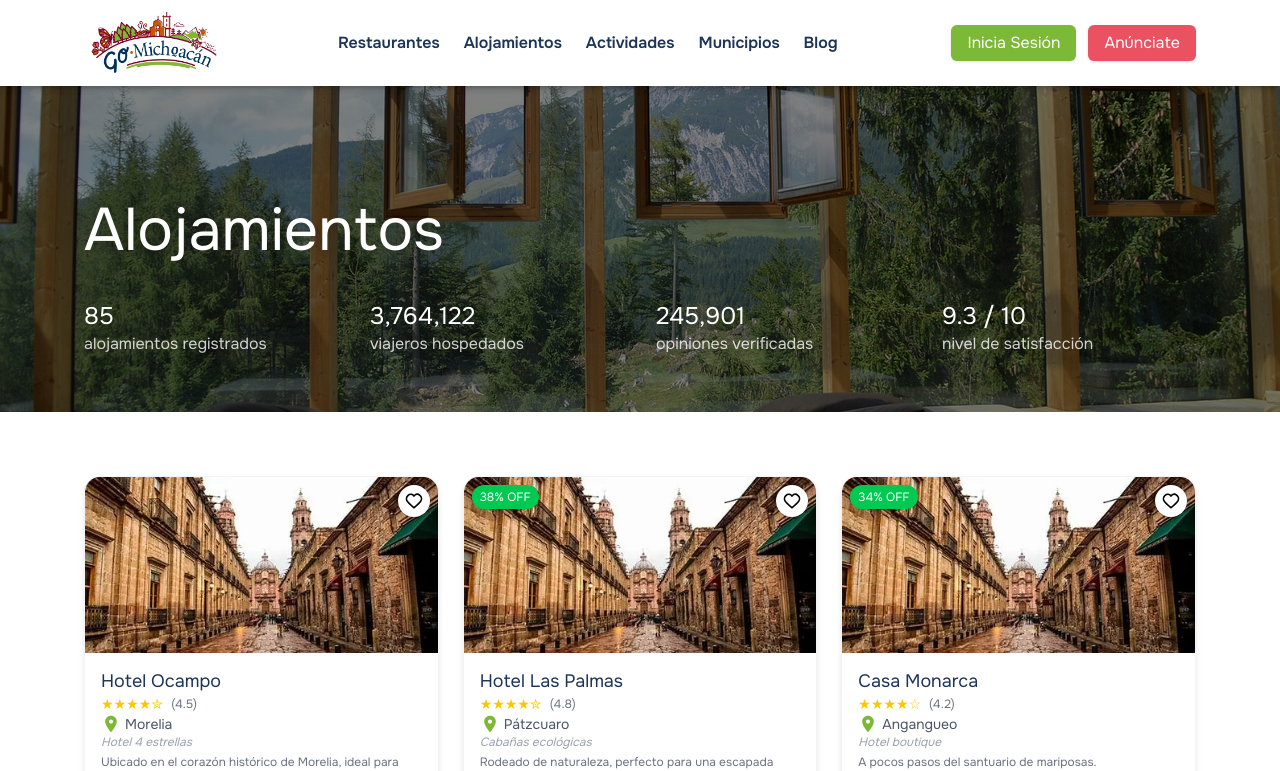
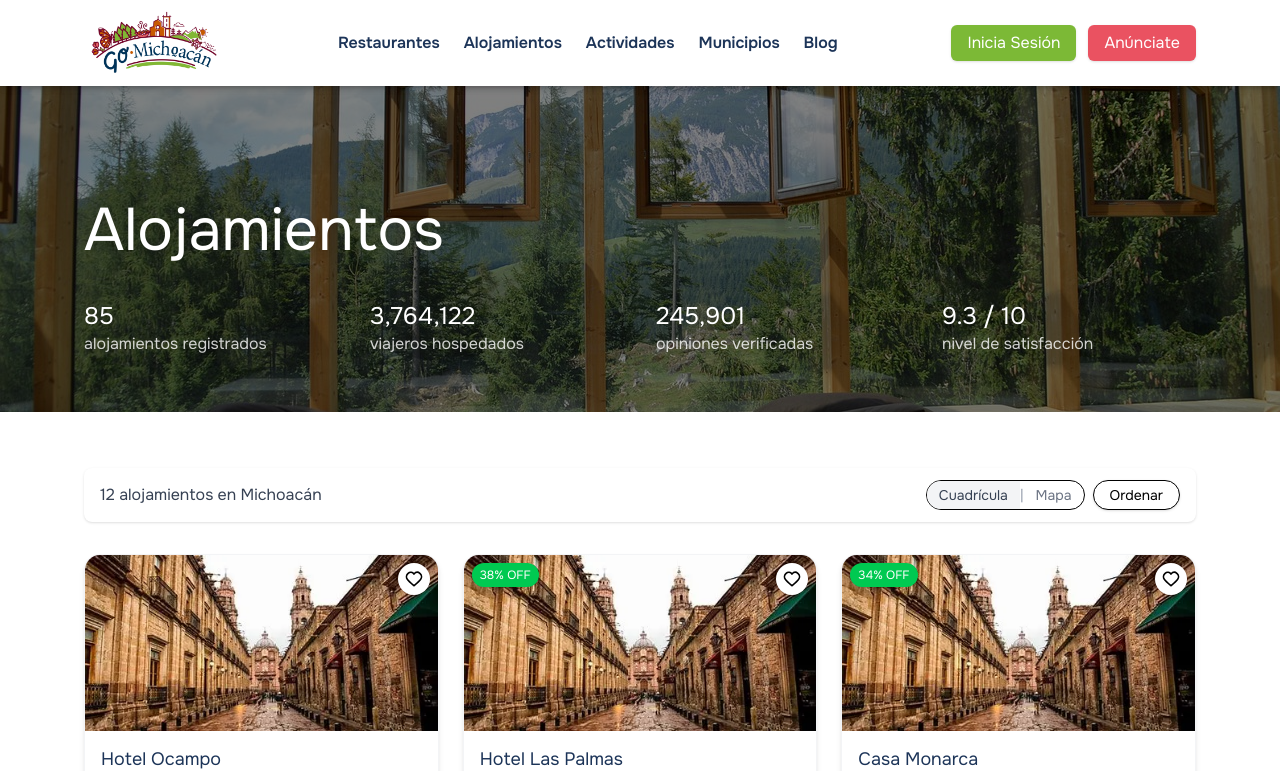
Before and after one commit to AlejandroTilin999/Ej_01, a Next.js app: page /alojamientos in a window 1280 px wide. Shown: the top 771 px of the page. Built offline with nearby package versions, Linux system fonts and the light colour scheme.

Commit message:
CREATE FILTER  NTQG04

```diff
--- a/src/app/alojamientos/page.js
+++ b/src/app/alojamientos/page.js
@@ -182,6 +182,8 @@ export default function AccommodationPage() {
   const [selectedHotel, setSelectedHotel] = useState(null)
   const [favorites, setFavorites] = useState({})
   const [randomPrices, setRandomPrices] = useState([])
+  const [order, setOrder] = useState("Popularidad")
+  const [dropdownOpen, setDropdownOpen] = useState(false)
   const modalRef = useRef()
 
   useEffect(() => {
@@ -206,7 +208,22 @@ export default function AccommodationPage() {
     setRandomPrices(newPrices)
   }, [])
 
-  const filteredHotels = accommodations.filter((h) =>
+  const sortedHotels = [...accommodations].sort((a, b) => {
+    switch (order) {
+      case "Mejor valorado":
+        return b.rating - a.rating
+      case "Precio (más bajos primero)":
+        return (randomPrices[accommodations.indexOf(a)]?.price || 0) - (randomPrices[accommodations.indexOf(b)]?.price || 0)
+      case "Duración (de menor a mayor)":
+        return a.name.length - b.name.length
+      case "Duración (de mayor a menor)":
+        return b.name.length - a.name.length
+      default:
+        return 0
+    }
+  })
+
+  const filteredHotels = sortedHotels.filter((h) =>
     h.name.toLowerCase().includes(search.toLowerCase())
   )
 
@@ -229,7 +246,7 @@ export default function AccommodationPage() {
 
           <div className="absolute inset-0 z-20 text-white w-full flex flex-col justify-end ">
             <div className="max-w-[1200px] 2xl:max-w-[1440px] mx-auto w-full h-full px-6 md:px-11">
-
+              {/* HERO CONTENT */}
               <div className="hidden lg:flex flex-col justify-end h-full pb-14">
                 <h1 className="text-6xl font-onest drop-shadow-md mb-10 text-left">
                   Alojamientos
@@ -296,6 +313,47 @@ export default function AccommodationPage() {
           </div>
         </div>
       </div>
+      {/* CONTROLES FILTRO DESPUÉS DE HERO */}
+      <Container>
+        <div className="mt-6 bg-white rounded-lg shadow px-4 py-3 flex flex-wrap items-center justify-between gap-4">
+          <p className="text-gray-700 font-onest text-sm md:text-base">
+            {filteredHotels.length} alojamientos en Michoacán
+          </p>
+
+          <div className="flex items-center gap-2">
+            <div className="border rounded-full flex items-center overflow-hidden text-sm">
+              <button className="px-3 py-1 bg-gray-100 text-gray-700">Cuadrícula</button>
+              <span className="text-gray-400">|</span>
+              <button className="px-3 py-1 text-gray-500 hover:text-gray-700">Mapa</button>
+            </div>
+
+            <div className="relative">
+              <button
+                onClick={() => setDropdownOpen(!dropdownOpen)}
+                className="border rounded-full px-4 py-1 text-sm font-onest bg-white shadow hover:bg-gray-50"
+              >
+                Ordenar
+              </button>
+              {dropdownOpen && (
+                <div className="absolute right-0 mt-2 w-52 bg-white rounded-lg shadow-lg text-sm font-onest z-50">
+                  {["Popularidad", "Mejor valorado", "Precio (más bajos primero)", "Novedad", "Duración (de menor a mayor)", "Duración (de mayor a menor)"].map((option, idx) => (
+                    <div
+                      key={idx}
+                      onClick={() => {
+                        setOrder(option)
+                        setDropdownOpen(false)
+                      }}
+                      className="px-4 py-2 hover:bg-gray-100 cursor-pointer"
+                    >
+                      {option}
+                    </div>
+                  ))}
+                </div>
+              )}
+            </div>
+          </div>
+        </div>
+      </Container>
 
 
       <Container className="py-8">
--- a/src/app/restaurantes/page.js
+++ b/src/app/restaurantes/page.js
@@ -62,6 +62,8 @@ const RestaurantsPage = () => {
   const [search, setSearch] = useState('')
   const [favorites, setFavorites] = useState({})
   const [randomPrices, setRandomPrices] = useState([])
+  const [order, setOrder] = useState("Popularidad")
+  const [dropdownOpen, setDropdownOpen] = useState(false)
 
   const restaurants = [
     {
@@ -206,10 +208,24 @@ const RestaurantsPage = () => {
     setRandomPrices(prices)
   }, [])
 
-  const filtered = restaurants.filter(r => {
-    return r.name.toLowerCase().includes(search.toLowerCase())
+  const sorted = [...restaurants].sort((a, b) => {
+    switch (order) {
+      case "Mejor valorado":
+        return b.rating - a.rating
+      case "Precio (más bajos primero)":
+        return (randomPrices[restaurants.indexOf(a)]?.price || 0) - (randomPrices[restaurants.indexOf(b)]?.price || 0)
+      case "Duración (de menor a mayor)":
+        return a.name.length - b.name.length
+      case "Duración (de mayor a menor)":
+        return b.name.length - a.name.length
+      default:
+        return 0
+    }
   })
 
+  const filtered = sorted.filter(r =>
+    r.name.toLowerCase().includes(search.toLowerCase())
+  )
   return (
     <>
       <div className="py-8">
@@ -294,11 +310,48 @@ const RestaurantsPage = () => {
 
             </div>
           </div>
-
-
-
         </div>
       </div>
+      <Container>
+        <div className="mt-6 bg-white rounded-lg shadow px-4 py-3 flex flex-wrap items-center justify-between gap-4">
+          <p className="text-gray-700 font-onest text-sm md:text-base">
+            {filtered.length} restaurantes encontrados
+          </p>
+
+          <div className="flex items-center gap-2">
+            <div className="border rounded-full flex items-center overflow-hidden text-sm">
+              <button className="px-3 py-1 bg-gray-100 text-gray-700">Cuadrícula</button>
+              <span className="text-gray-400">|</span>
+              <button className="px-3 py-1 text-gray-500 hover:text-gray-700">Mapa</button>
+            </div>
+
+            <div className="relative">
+              <button
+                onClick={() => setDropdownOpen(!dropdownOpen)}
+                className="border rounded-full px-4 py-1 text-sm font-onest bg-white shadow hover:bg-gray-50"
+              >
+                Ordenar
+              </button>
+              {dropdownOpen && (
+                <div className="absolute right-0 mt-2 w-52 bg-white rounded-lg shadow-lg text-sm font-onest z-50">
+                  {["Popularidad", "Mejor valorado", "Precio (más bajos primero)", "Novedad", "Duración (de menor a mayor)", "Duración (de mayor a menor)"].map((option, idx) => (
+                    <div
+                      key={idx}
+                      onClick={() => {
+                        setOrder(option)
+                        setDropdownOpen(false)
+                      }}
+                      className="px-4 py-2 hover:bg-gray-100 cursor-pointer"
+                    >
+                      {option}
+                    </div>
+                  ))}
+                </div>
+              )}
+            </div>
+          </div>
+        </div>
+      </Container>
       <Container className="py-8  text-center">
 
 
```
